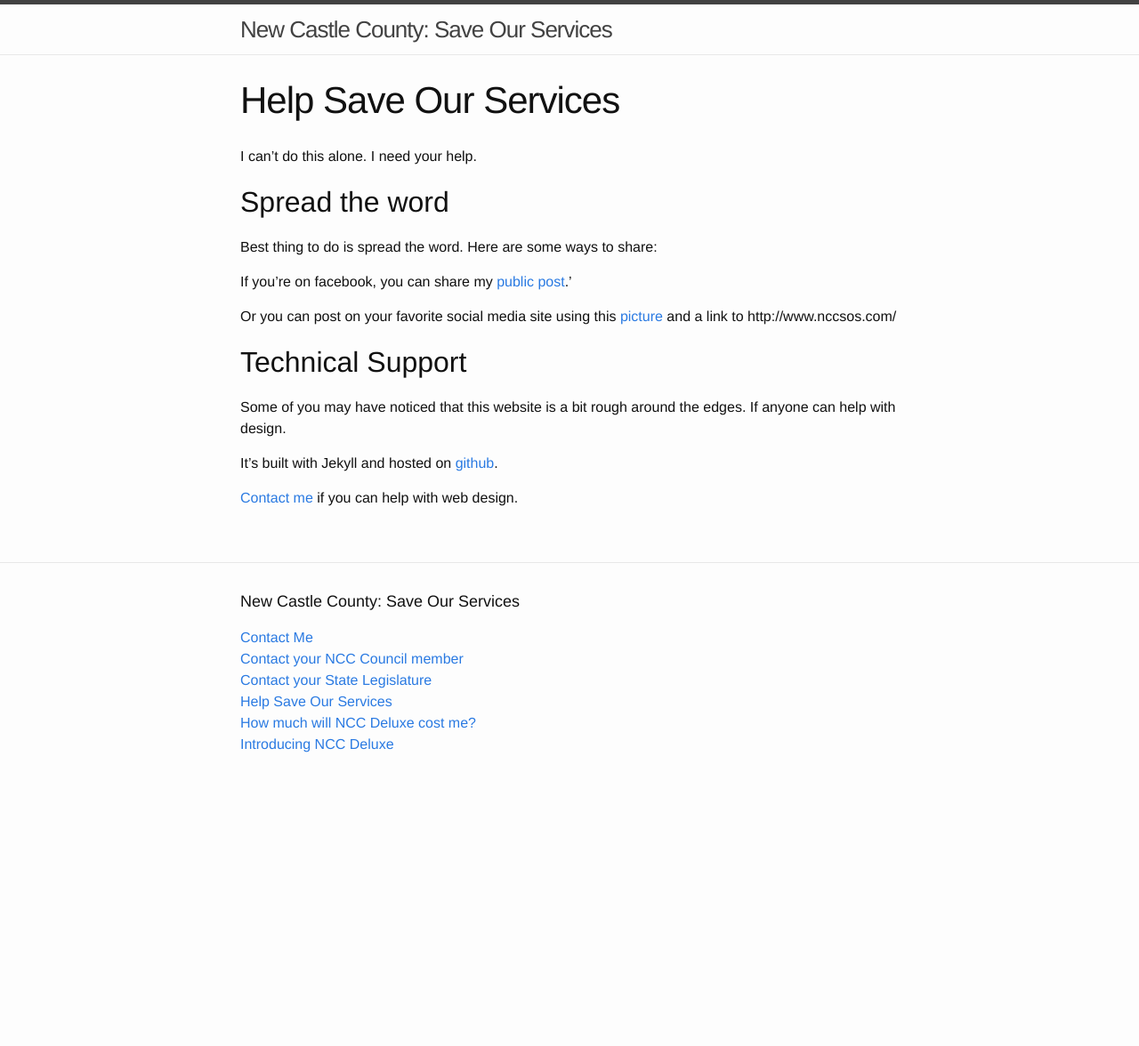
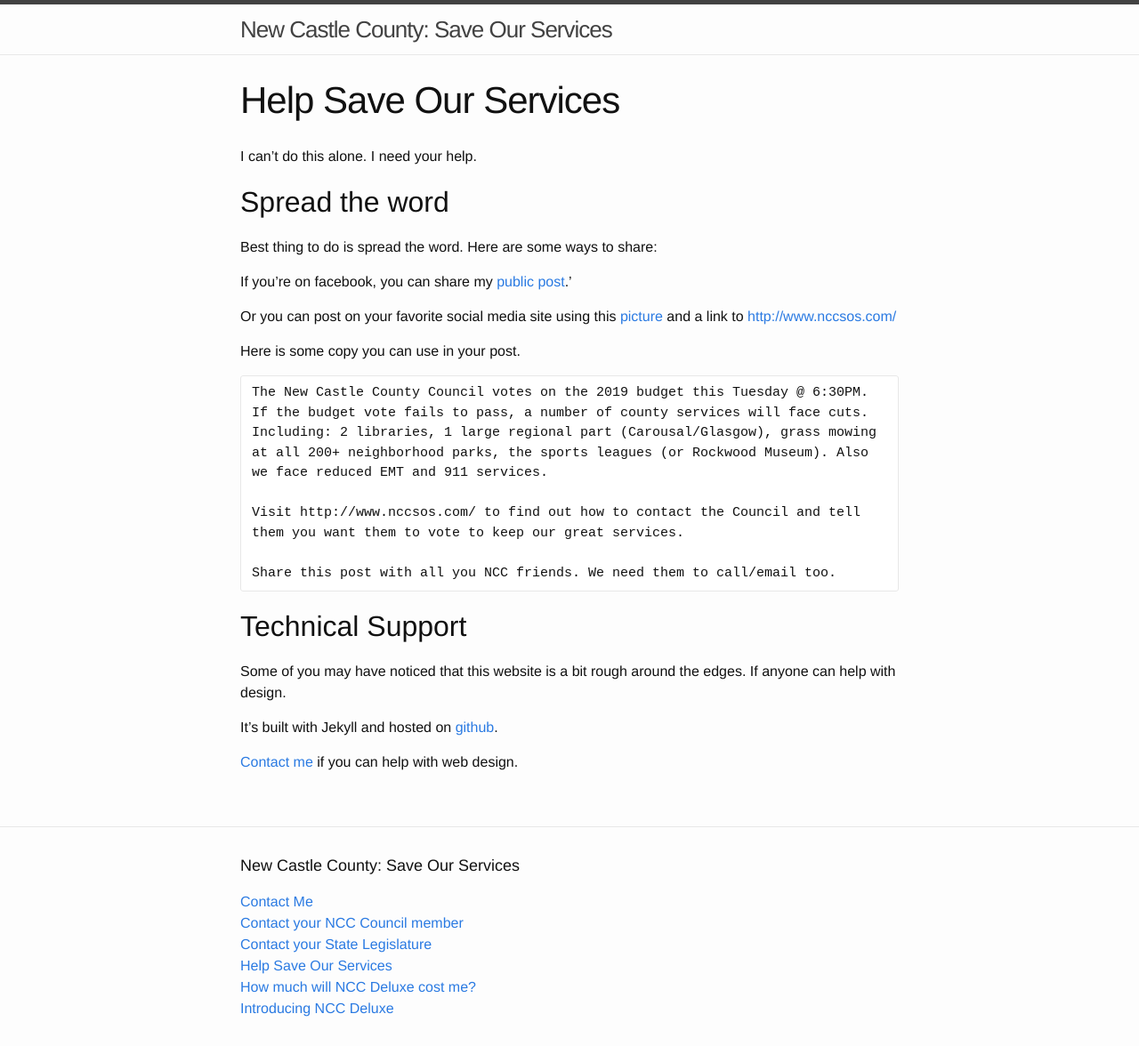
Before and after one commit to wstabosz/nccsos, a Jekyll site: the page built from help-save-our-services.markdown, in a window 1280 px wide. Shown: the whole page at 89% size. Built offline with Jekyll 4.4.1, drawn with Linux system fonts in a browser that asks for light colours; before the commit the page ends 900 px from its top, so only the background shows below that.

Commit message:
Updated Help Save Our Services

````diff
--- a/help-save-our-services.markdown
+++ b/help-save-our-services.markdown
@@ -10,7 +10,16 @@ Best thing to do is spread the word. Here are some ways to share:
 
 If you're on facebook, you can share my [public post](https://www.facebook.com/walter.stabosz/posts/10104608762579754).'
 
-Or you can post on your favorite social media site using this [picture](/uploads/would%20you%20rather%20-%20facebook%202.png) and a link to http://www.nccsos.com/
+Or you can post on your favorite social media site using this [picture](/uploads/would%20you%20rather%20-%20facebook%202.png) and a link to [http://www.nccsos.com/](http://www.nccsos.com/)
+
+Here is some copy you can use in your post.
+```
+The New Castle County Council votes on the 2019 budget this Tuesday @ 6:30PM. If the budget vote fails to pass, a number of county services will face cuts. Including: 2 libraries, 1 large regional part (Carousal/Glasgow), grass mowing at all 200+ neighborhood parks, the sports leagues (or Rockwood Museum). Also we face reduced EMT and 911 services.
+
+Visit http://www.nccsos.com/ to find out how to contact the Council and tell them you want them to vote to keep our great services.
+
+Share this post with all you NCC friends. We need them to call/email too.
+```
 
 ## Technical Support
 
````
